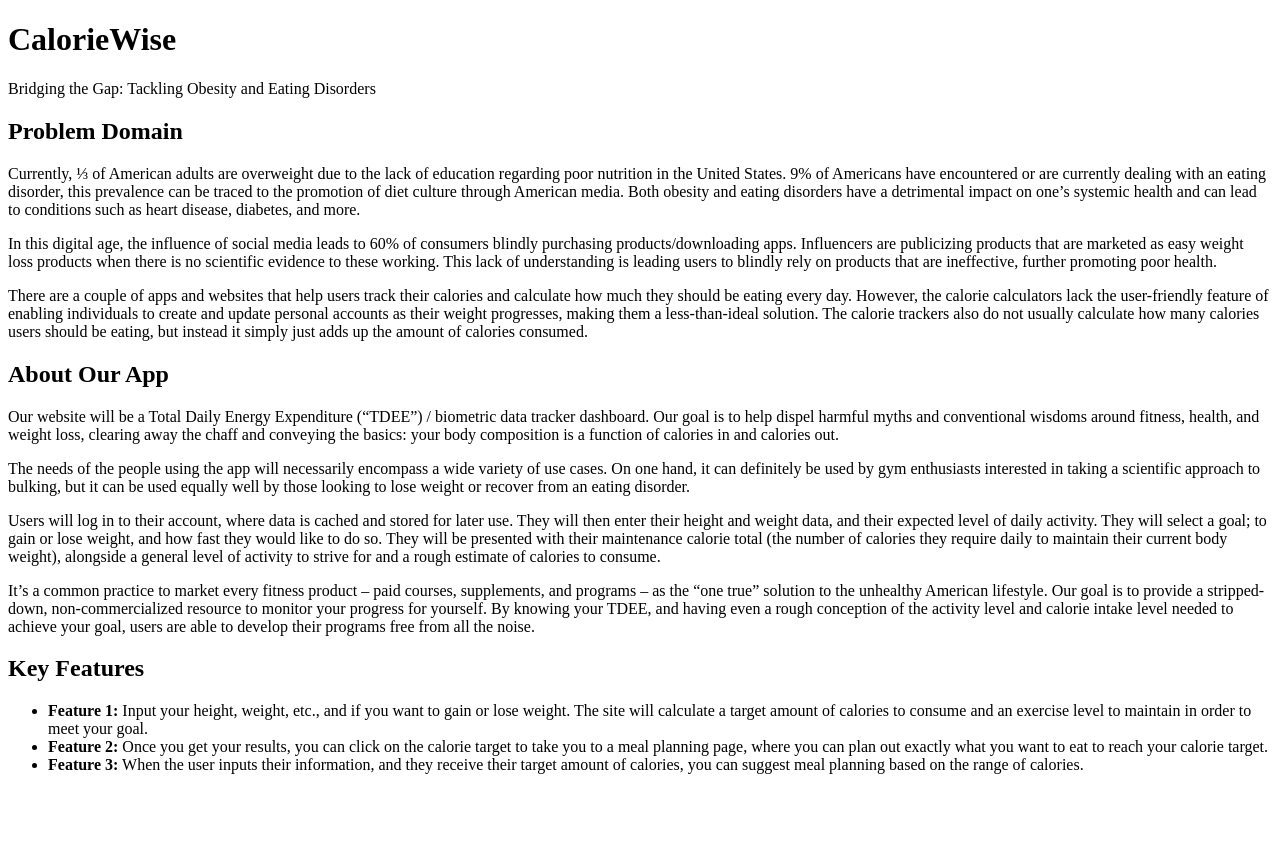
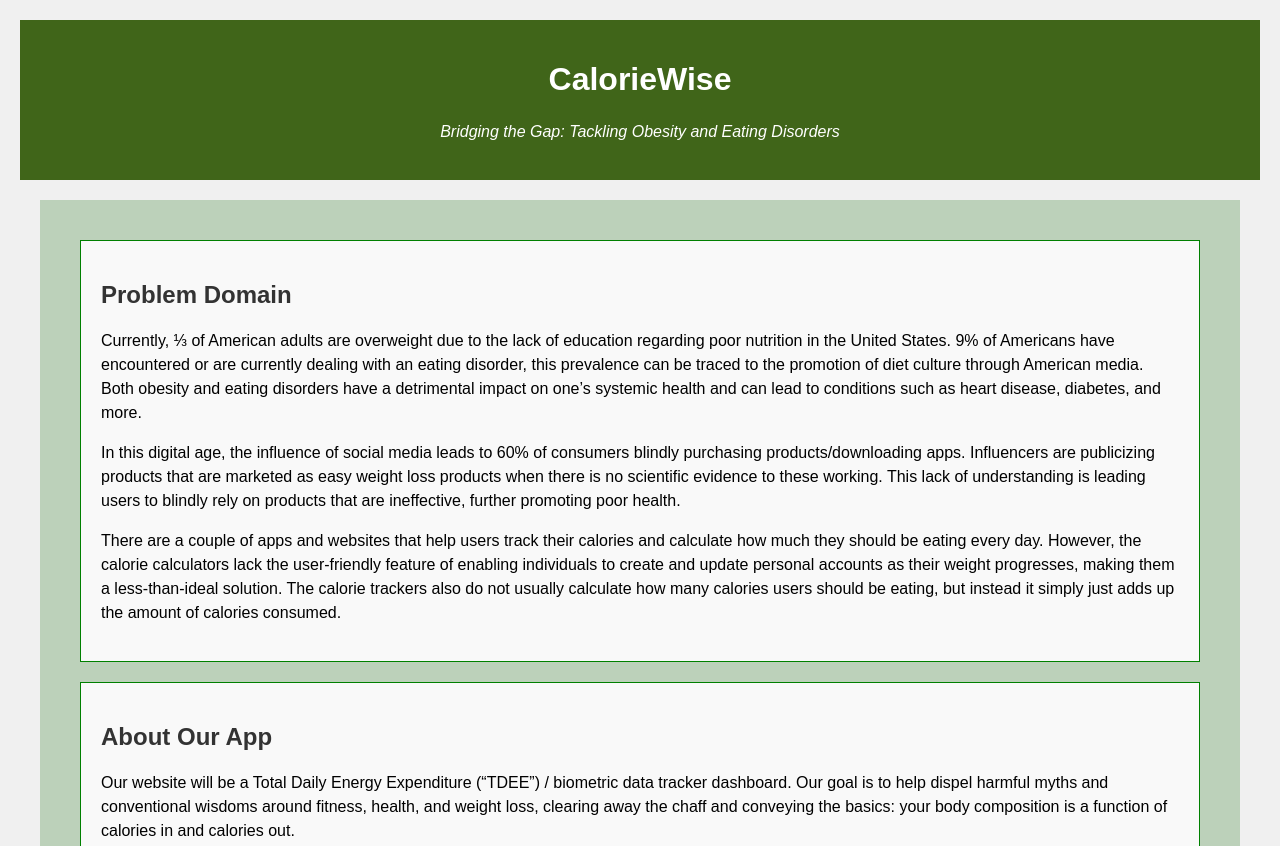
Before and after one commit to tjsander64/INFO340Proj, a plain HTML site: page proposal-website/index.html in a window 1280 px wide. Shown: the top 846 px of the page. Before the commit the page ends 800 px from the top, so only its background shows below. Drawn offline with Linux system fonts and the light colour scheme; files that its build step writes are made by us from their sources.

Commit message:
made changes

```diff
--- a/proposal-website/index.html
+++ b/proposal-website/index.html
@@ -4,7 +4,7 @@
     <meta charset="UTF-8">
     <meta name="viewport" content="width=device-width, initial-scale=1.0">
     <title>CarlorieWise</title>
-    <link rel="stylesheet" href="./css/style.css">
+    <link rel="stylesheet" href="./style.css">
 </head>
 <body>
     <header>
--- a/proposal-website/style.css
+++ b/proposal-website/style.css
@@ -0,0 +1,54 @@
+/* Background */
+body {
+    background-color: #f0f0f0;
+    margin: 20px;
+    font-family: Arial, sans-serif;
+}
+
+/* Header */
+header {
+    text-align: center;
+    background-color: #406519;
+    color:white;
+    padding: 20px;
+}
+
+h1 {
+    font-size: 2em;
+}
+
+.app-description {
+    font-style: italic;
+}
+
+/* Article Sections */
+article {
+    margin: 20px;
+    padding: 20px;
+    background-color: rgb(188, 209, 186);
+}
+
+h2 {
+    color: #333;
+    font-size: 1.5em;
+}
+
+p {
+    line-height: 1.5;
+}
+
+/* Key Features */
+section {
+    margin: 20px;
+    padding: 20px;
+    background-color: #f9f9f9;
+    border: 1px solid green;
+}
+
+ul {
+    margin-left: 20px;
+}
+
+li {
+    margin-bottom: 10px;
+}
```
